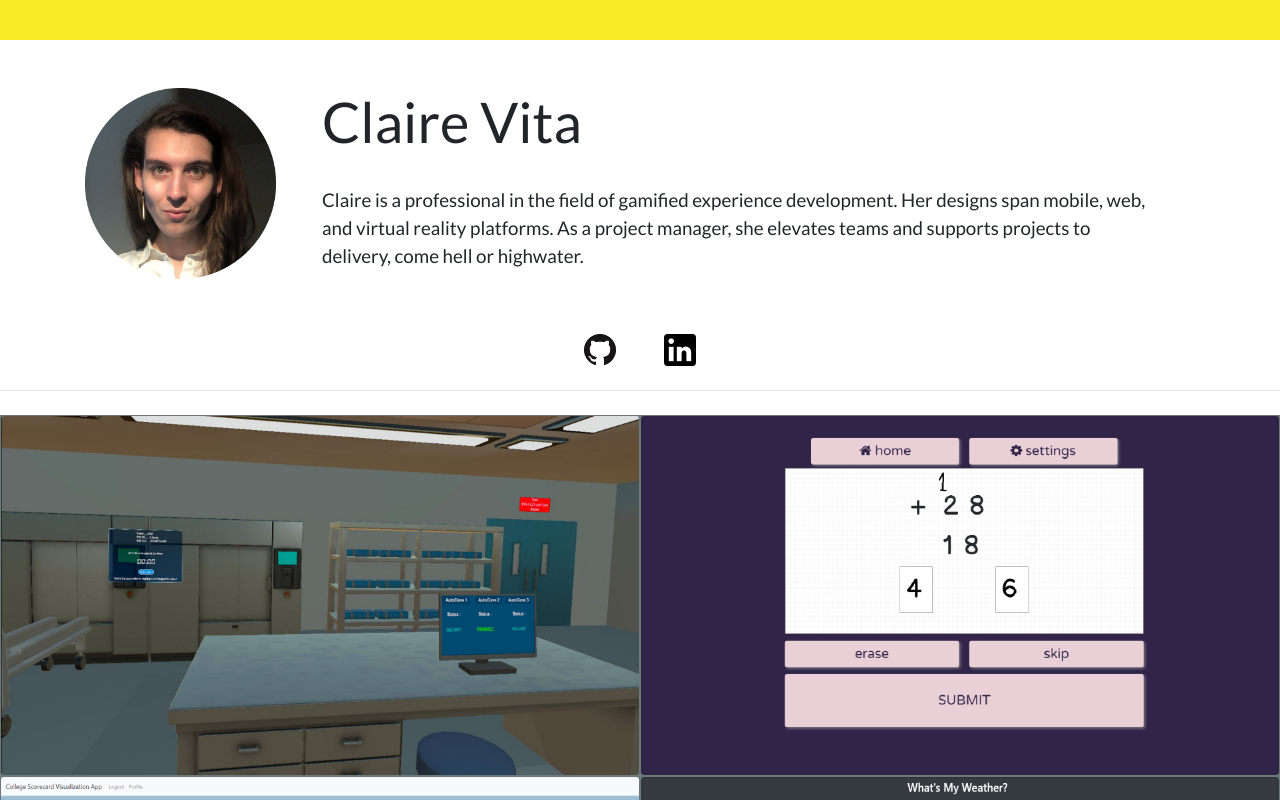
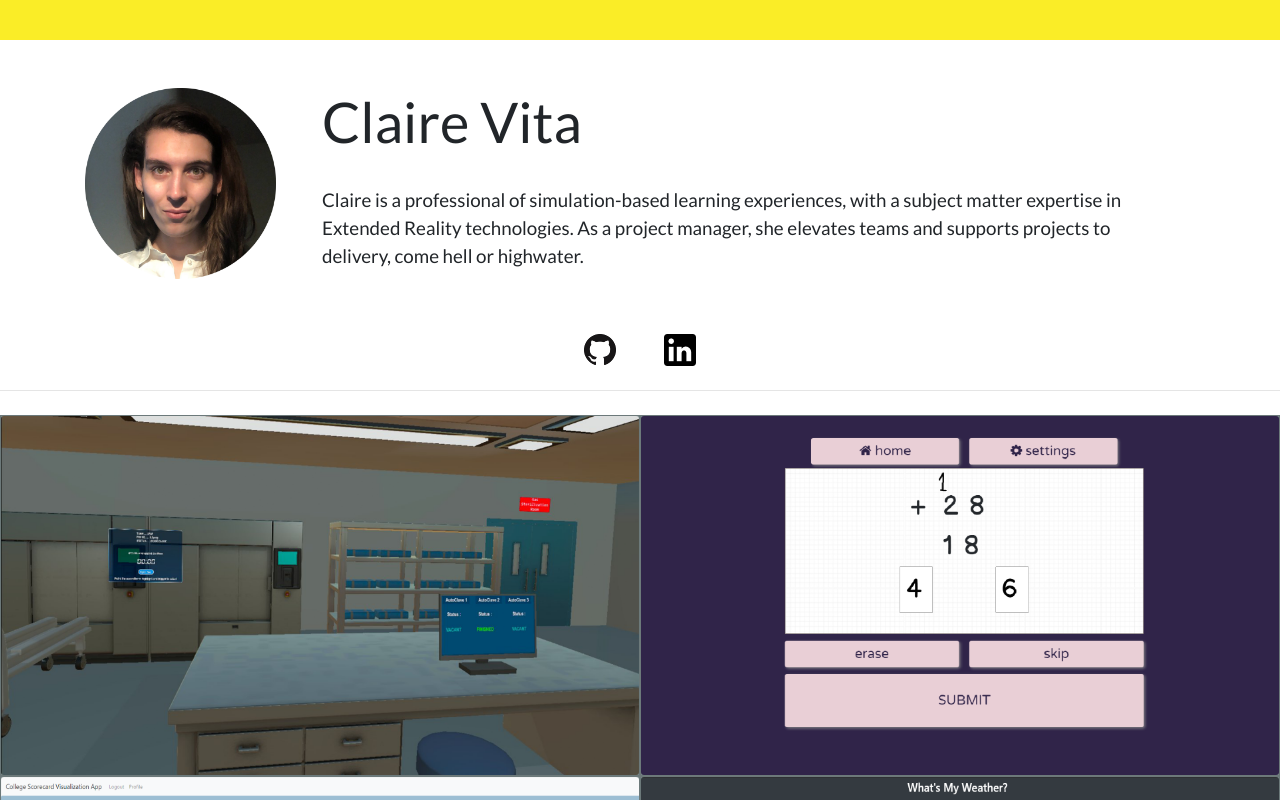
Before and after one commit to clairevita/Portfolio, a React (Create React App) app: page / in a window 1280 px wide. Shown: the top 800 px of the page. Built offline with nearby package versions, Linux system fonts and the light colour scheme.

Commit message:
updated VRSterilization project status to complete

```diff
--- a/src/components/Main/index.js
+++ b/src/components/Main/index.js
@@ -14,8 +14,7 @@ function Main() {
                 <div className="mt-5 mx-5 col-9">
                     <h1 className="display-4" id="suit">Claire Vita</h1>
                     <br></br>
-                    <p className="lead">Claire is a professional in the field of gamified experience development. Her designs
-                    span mobile, web, and virtual reality platforms. As a project manager, she elevates teams and
+                    <p className="lead">Claire is a professional of simulation-based learning experiences, with a subject matter expertise in Extended Reality technologies. As a project manager, she elevates teams and
                     supports projects to delivery, come hell or highwater.
                 </p>
 
--- a/src/components/Section/SectionCards/Card7/index.js
+++ b/src/components/Section/SectionCards/Card7/index.js
@@ -9,7 +9,7 @@ const Card7 = ({ onClick }) => (
                 alt="A screenshot from vrSterilization. The VR user is looking at a sterile processing department including an autoclave, computer, and doorway to a gas sterilization room.">
             </img>
             <div className="card-img-overlay">
-                <h1 className="center display-4">VRsterilization, TBA</h1>
+                <h1 className="center display-4">VRsterilization, 2021</h1>
             </div>
         </div>
     </div>
--- a/src/utils/PortfolioItems.json
+++ b/src/utils/PortfolioItems.json
@@ -7,7 +7,7 @@
         "What's My Weather?, 2020",
         "CSC-Visualizer, 2020",
         "Uguale, 2021",
-        "VRsterilization, TBA"
+        "VRsterilization, 2021"
     ],
     "technologies": [
         [
@@ -102,7 +102,7 @@
             "Github Repository"
         ],
         [
-            "TBA"
+            "https://clairevita.herokuapp.com/"
         ]
     ]
 }
```
